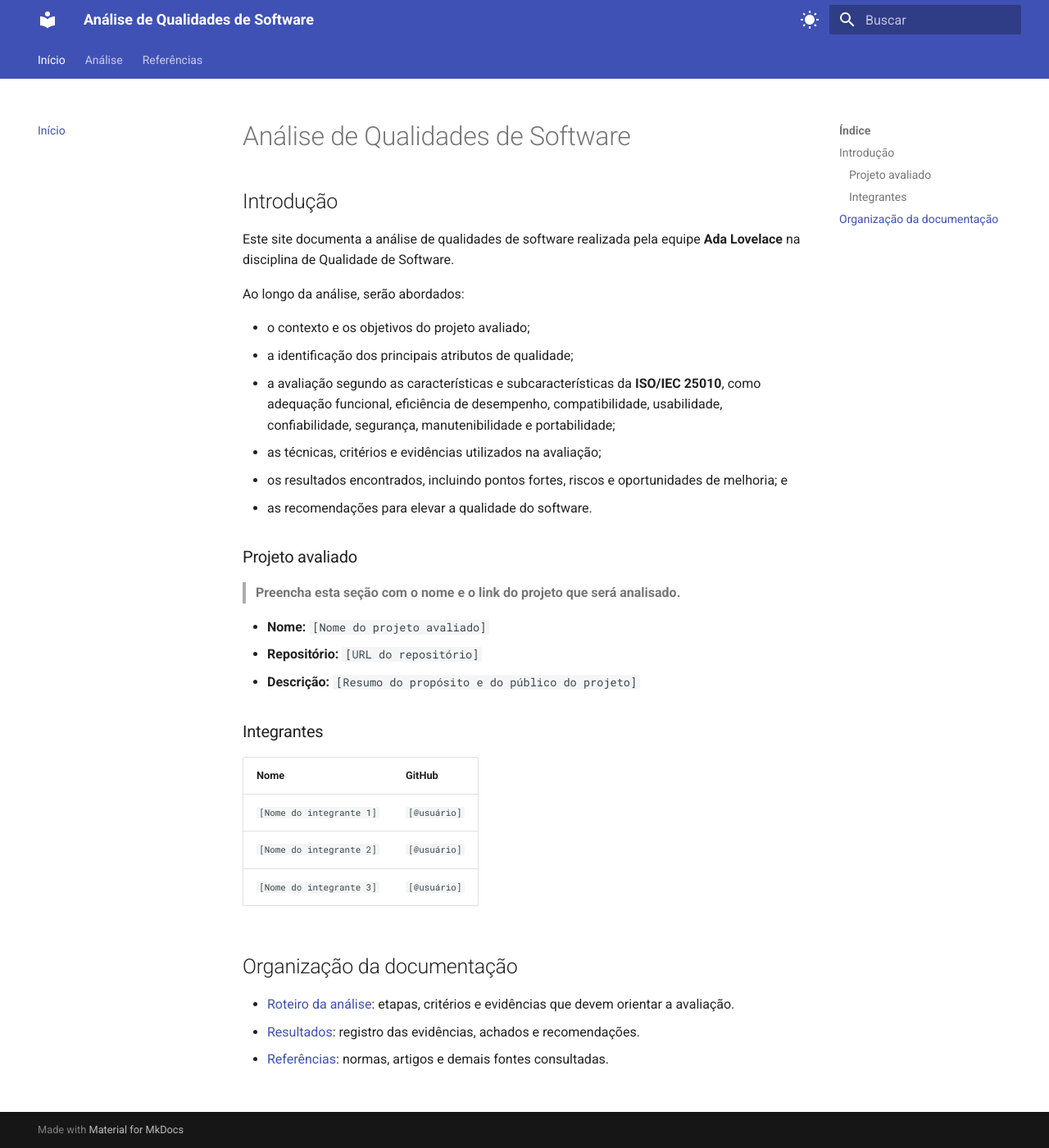
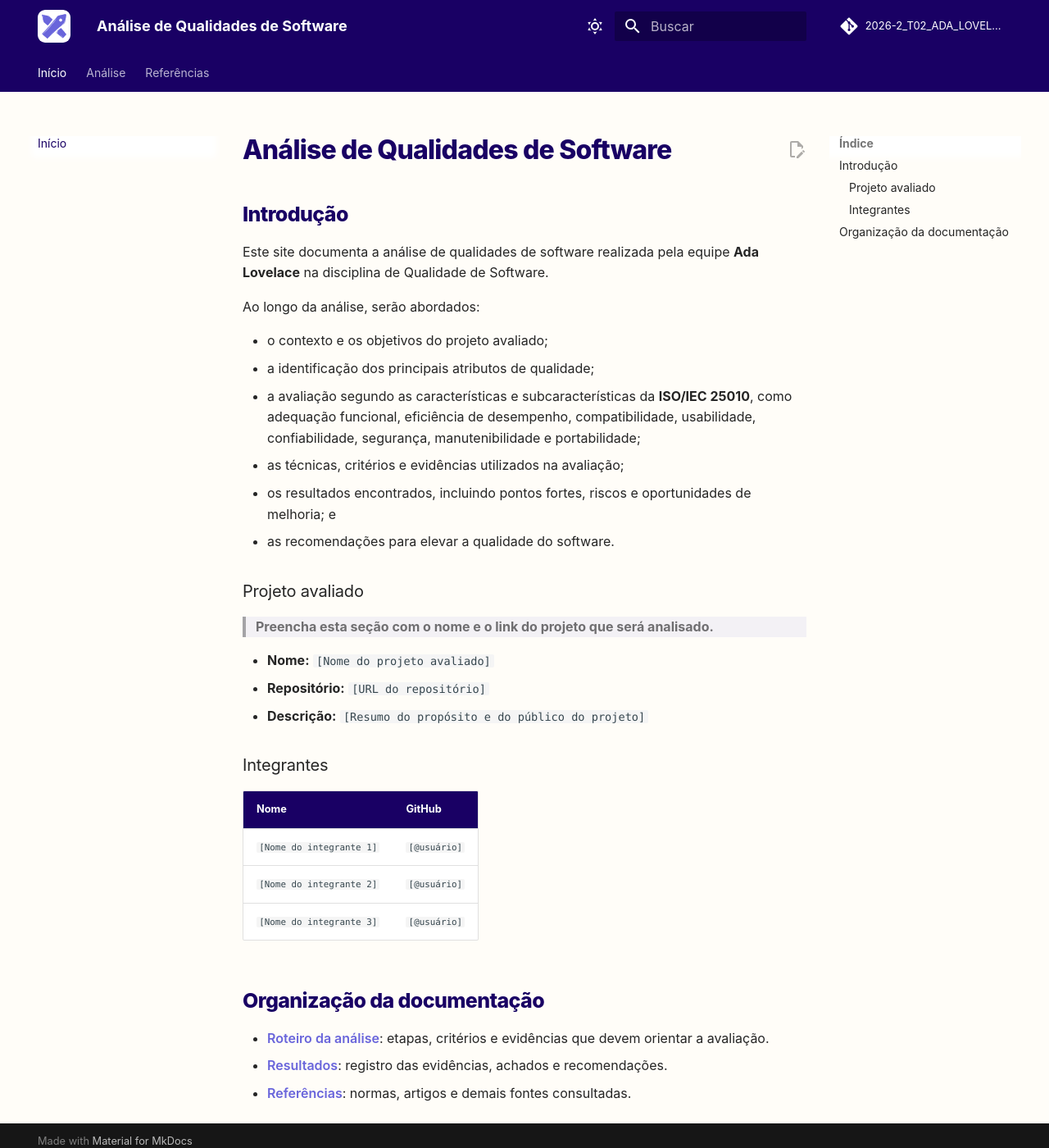
Before and after one commit to FCTE-Qualidade-de-Software-1/2026-2_T02_ADA_LOVELACE, an MkDocs documentation site: the page built from docs/index.md, in a window 1280 px wide and 1400 px high. Shown: the whole window at 82% size. Built offline with MkDocs 1.6.1 and Material for MkDocs 9.7.7, drawn with Linux system fonts in a browser that asks for light colours; comment, search, counter and statistics services are not loaded.

Commit message:
feat: atualiza design do pages para o Projeto e adiciona no README membros

```diff
--- /dev/null
+++ b/docs/stylesheets/extra.css
@@ -0,0 +1,154 @@
+:root {
+  --excalidraw-purple: #6965db;
+  --excalidraw-dark: #190064;
+  --excalidraw-ink: #252525;
+  --excalidraw-paper: #fffdf8;
+  --md-primary-fg-color: var(--excalidraw-dark);
+  --md-primary-fg-color--light: #352080;
+  --md-primary-fg-color--dark: #110045;
+  --md-accent-fg-color: var(--excalidraw-purple);
+}
+
+[data-md-color-scheme="slate"] {
+  --excalidraw-paper: #171329;
+  --excalidraw-ink: #f3f1ff;
+  --md-default-bg-color: #171329;
+  --md-default-bg-color--light: #211b38;
+  --md-default-fg-color: #f3f1ff;
+  --md-default-fg-color--light: #d7d2eb;
+  --md-primary-fg-color: var(--excalidraw-dark);
+  --md-accent-fg-color: #8884ee;
+}
+
+body {
+  background: var(--excalidraw-paper);
+  color: var(--excalidraw-ink);
+}
+
+.md-header,
+.md-tabs {
+  background-color: var(--excalidraw-dark);
+}
+
+.md-header__button.md-logo img,
+.md-header__button.md-logo svg {
+  height: 2rem;
+  width: 2rem;
+  border-radius: 0.45rem;
+}
+
+.md-main__inner {
+  margin-top: 1.5rem;
+}
+
+.md-content h1,
+.md-content h2 {
+  color: var(--excalidraw-dark);
+  font-weight: 800;
+  letter-spacing: -0.025em;
+}
+
+[data-md-color-scheme="slate"] .md-content h1,
+[data-md-color-scheme="slate"] .md-content h2 {
+  color: #aaa7ff;
+}
+
+[data-md-color-scheme="slate"] .md-sidebar .md-nav__link--active,
+[data-md-color-scheme="slate"] .md-sidebar .md-nav__link:hover,
+[data-md-color-scheme="slate"] .md-sidebar .md-nav__link:focus {
+  color: #aaa7ff;
+}
+
+[data-md-color-scheme="slate"] .md-sidebar .md-nav__link--active::before {
+  background-color: #aaa7ff;
+}
+
+.md-content a {
+  color: var(--excalidraw-purple);
+  font-weight: 600;
+}
+
+.md-content a:hover {
+  color: var(--excalidraw-dark);
+}
+
+[data-md-color-scheme="default"] .md-sidebar .md-nav__link--active,
+[data-md-color-scheme="default"] .md-sidebar .md-nav__link:hover,
+[data-md-color-scheme="default"] .md-sidebar .md-nav__link:focus {
+  color: #190064;
+}
+
+[data-md-color-scheme="default"] .md-sidebar .md-nav__link--active::before {
+  background-color: #190064;
+}
+
+.md-button--primary {
+  background: var(--excalidraw-purple) !important;
+  border-color: var(--excalidraw-purple) !important;
+  color: #fff !important;
+}
+
+.md-button--primary:hover {
+  background: var(--excalidraw-dark) !important;
+  border-color: var(--excalidraw-dark) !important;
+}
+
+.md-typeset table:not([class]) th {
+  background: var(--excalidraw-dark);
+  color: #fff;
+}
+
+.md-typeset table:not([class]) tr:hover {
+  background: rgba(105, 101, 219, 0.08);
+}
+
+.md-typeset blockquote {
+  border-left-color: var(--excalidraw-purple);
+  background: rgba(105, 101, 219, 0.08);
+}
+
+.excalidraw-hero {
+  align-items: center;
+  background:
+    linear-gradient(135deg, rgba(105, 101, 219, 0.14), transparent 60%),
+    var(--excalidraw-paper);
+  border: 2px solid rgba(105, 101, 219, 0.35);
+  border-radius: 1.25rem;
+  box-shadow: 0 0.6rem 1.5rem rgba(25, 0, 100, 0.1);
+  display: flex;
+  gap: 2rem;
+  margin: 0 0 2rem;
+  padding: 1.5rem;
+}
+
+.excalidraw-hero img {
+  border-radius: 0.75rem;
+  max-width: 52%;
+}
+
+.excalidraw-hero-copy {
+  flex: 1;
+}
+
+.excalidraw-hero-copy strong {
+  color: var(--excalidraw-purple);
+  display: block;
+  font-size: 0.78rem;
+  letter-spacing: 0.12em;
+  text-transform: uppercase;
+}
+
+.excalidraw-hero-copy p {
+  margin-bottom: 0;
+}
+
+@media screen and (max-width: 700px) {
+  .excalidraw-hero {
+    align-items: stretch;
+    flex-direction: column;
+  }
+
+  .excalidraw-hero img {
+    max-width: 100%;
+  }
+}
--- a/mkdocs.yml
+++ b/mkdocs.yml
@@ -2,20 +2,28 @@ site_name: Análise de Qualidades de Software
 site_description: Documentação da análise de qualidades de software do projeto Ada Lovelace
 site_author: Equipe Ada Lovelace
 repo_name: 2026-2_T02_ADA_LOVELACE
+repo_url: https://github.com/FCTE-Qualidade-de-Software-1/2026-2_T02_ADA_LOVELACE
 
 theme:
   name: material
   language: pt-BR
+  font: false
+  logo: assets/logo.png
+  favicon: assets/logo.png
   palette:
     - media: "(prefers-color-scheme: light)"
       scheme: default
+      primary: custom
+      accent: custom
       toggle:
-        icon: material/white-balance-sunny
+        icon: material/weather-sunny
         name: Mudar para o modo escuro
     - media: "(prefers-color-scheme: dark)"
       scheme: slate
+      primary: custom
+      accent: custom
       toggle:
-        icon: material/brightness-4
+        icon: material/weather-night
         name: Mudar para o modo claro
   features:
     - navigation.tabs
@@ -23,6 +31,10 @@ theme:
     - navigation.top
     - search.highlight
     - content.code.copy
+    - content.action.edit
+
+extra_css:
+  - stylesheets/extra.css
 
 markdown_extensions:
   - admonition
```
Also changed, not shown: README.md (+56 -1 lines), docs/assets/logo-extensa.jpeg (added), docs/assets/logo.png (added).
